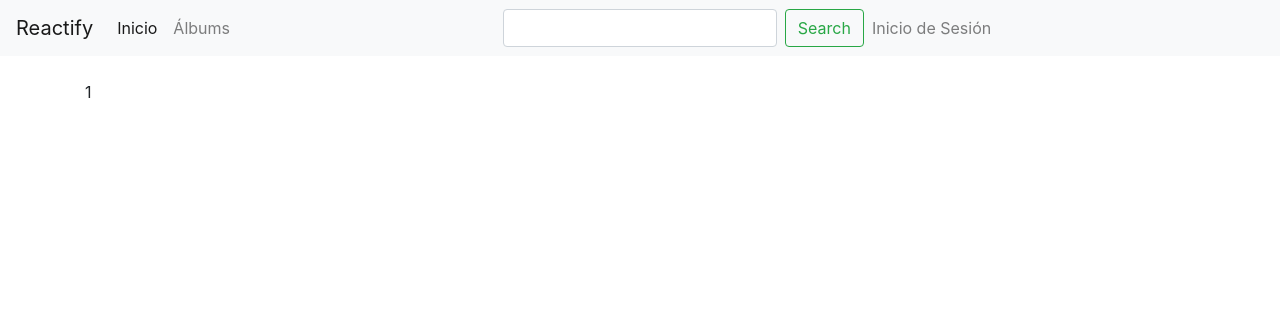
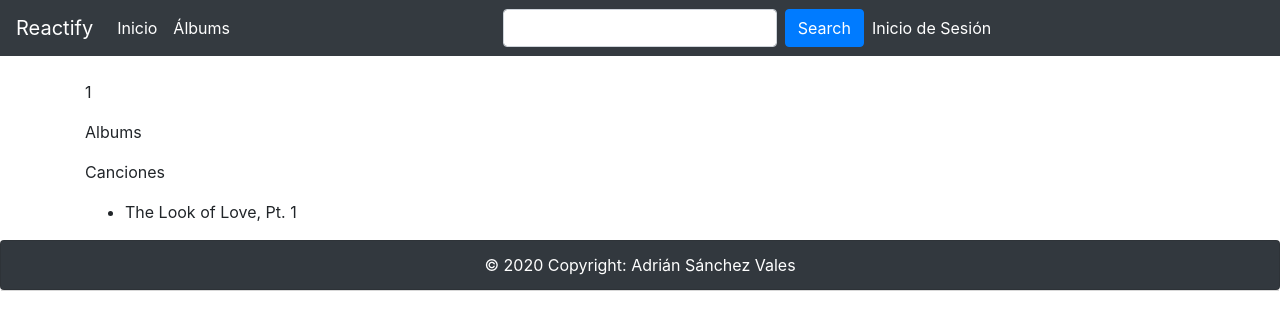
Before and after one commit to TrainingIT-REACT/practica-final-curso-adriansv87, a React app: page /search/1 in a window 1280 px wide. Built offline with nearby package versions, Linux system fonts and the light colour scheme; data requests are answered from the project's data file.

Commit message:
Se añade un footer a la página

```diff
--- a/src/App/App.js
+++ b/src/App/App.js
@@ -1,7 +1,8 @@
 import React, { Component } from 'react';
 import bootstrap from "bootstrap"; // eslint-disable-line no-unused-vars
+import {BrowserRouter as Router} from 'react-router-dom';
 import Header from '../Commom/Header';
-import {BrowserRouter as Router} from 'react-router-dom';
+import Footer from '../Commom/Footer';
 import Body from './body';
 
 // Css
@@ -12,22 +13,6 @@ class App extends Component {
     super(props);
 
     this.state = {
-      loading: true,
-      albums: []
-    }
-  }
-
-  async componentDidMount() {
-    try {
-      const res = await fetch('/albums');
-      const json = await res.json();
-      this.setState((prevState) => ({
-        ...prevState,
-        loading: false,
-        albums: json
-      }));
-    } catch(err) {
-      console.error("Error accediendo al servidor", err);
     }
   }
 
@@ -37,6 +22,7 @@ class App extends Component {
         <div>
           <Header/>
             <Body/>
+          <Footer/>
         </div>
       </Router>
     );
--- a/src/App/Search.js
+++ b/src/App/Search.js
@@ -13,14 +13,16 @@ class Search extends Component {
     this.state = {
         loading: true,
         albums: [],
+        songs: [],
         filtro: ""
     }
   }
 
   async componentDidMount() {
       try {
-          const res = await fetch('/albums');
-          const json = await res.json();
+          // albums
+          var res = await fetch('/albums');
+          var json = await res.json();
           this.setState((prevState) => ({
             ...prevState,
             loading: false,
@@ -34,6 +36,23 @@ class Search extends Component {
               }
           });
           this.setState({albums: array, filtro : this.props.match.params.filtro});
+
+          // songs
+          res = await fetch('/songs');
+          json = await res.json();
+          this.setState((prevState) => ({
+            ...prevState,
+            loading: false,
+            songs: json
+          }));
+
+          var array = [];
+          json.filter(f => {
+              if(f.name.toUpperCase().indexOf(this.props.match.params.filtro.toUpperCase()) !== -1) {
+                array.push(f);
+              }
+          });
+          this.setState({songs: array, filtro : this.props.match.params.filtro});
         } catch(err) {
           console.error("Error accediendo al servidor", err);
         }
@@ -41,10 +60,10 @@ class Search extends Component {
 
   async componentDidUpdate(prevProps, prevState) {
       if(prevProps.match.params.filtro !== this.props.match.params.filtro) {
-
         try {
-            const res = await fetch('/albums');
-            const json = await res.json();
+            // albums
+            var res = await fetch('/albums');
+            var json = await res.json();
             this.setState((prevState) => ({
               ...prevState,
               loading: false,
@@ -58,6 +77,23 @@ class Search extends Component {
                 }
             });
             this.setState({albums: array, filtro : this.props.match.params.filtro});
+
+            // songs
+            res = await fetch('/songs');
+            json = await res.json();
+            this.setState((prevState) => ({
+                ...prevState,
+                loading: false,
+                songs: json
+            }));
+
+            var array = [];
+            json.filter(f => {
+                if(f.name.toUpperCase().indexOf(this.props.match.params.filtro.toUpperCase()) !== -1) {
+                    array.push(f);
+                }
+            });
+            this.setState({songs: array, filtro : this.props.match.params.filtro});
           } catch(err) {
             console.error("Error accediendo al servidor", err);
           }
@@ -70,11 +106,22 @@ class Search extends Component {
         <div>
             <p> {this.props.match.params.filtro} </p>
 
+            <p> Albums </p>
             <p>
                 { this.state.loading ?
                 <p>Cargando...</p>
                 : <ul>
                     {this.state.albums.map(album => <li key={album.id}>{album.name}</li>)}
+                </ul>
+                }
+            </p>
+
+            <p> Canciones </p>
+            <p>
+                { this.state.loading ?
+                <p>Cargando...</p>
+                : <ul>
+                    {this.state.songs.map(song => <li key={song.id}>{song.name}</li>)}
                 </ul>
                 }
             </p>
--- a/src/Commom/App.css
+++ b/src/Commom/App.css
@@ -6,3 +6,11 @@
 .App h1 {
   text-align: center;
 }
+
+.FooterHeight{
+  height: 50px;
+}
+
+.LinkSinEstilo{
+  text-decoration: none !important;
+}
--- /dev/null
+++ b/src/Commom/Footer.js
@@ -0,0 +1,24 @@
+import React, { Component } from 'react';
+
+// Css
+import './App.css';
+
+class Footer extends Component {
+
+  render() {
+    return (
+      <div className='card text-white bg-dark FooterHeight'>
+        <div className='card-header FooterHeight'>
+            <footer>
+                <p className='text-center'>
+                    © 2020 Copyright:
+                    <a href="mailto:adrian.sanchez@altia.es?Subject=Curso%20de%20React" className='text-white LinkSinEstilo'> Adrián Sánchez Vales</a>
+                </p>
+            </footer>
+        </div>
+      </div>
+    );
+  }
+}
+
+export default Footer;
--- a/src/Commom/Header.js
+++ b/src/Commom/Header.js
@@ -34,28 +34,28 @@ class Header extends Component {
   render() {
     return (
       <div>
-        <nav className="navbar navbar-expand-lg navbar-light bg-light">
-          <a className="navbar-brand" href="#">Reactify</a>
+        <nav className="navbar navbar-expand-lg navbar-light text-white bg-dark">
+          <a className="navbar-brand text-white" href="#">Reactify</a>
           <button className="navbar-toggler" type="button" data-toggle="collapse" data-target="#navbarSupportedContent" aria-controls="navbarSupportedContent" aria-expanded="false" aria-label="Toggle navigation">
             <span className="navbar-toggler-icon"></span>
           </button>
 
-          <div className="collapse navbar-collapse" id="navbarSupportedContent">
+          <div className="collapse navbar-collapse text-white" id="navbarSupportedContent">
             <ul className="navbar-nav mr-auto">
               <li className="nav-item active">
-                <NavLink exact className="nav-link" to="/" className="nav-link" href="#">Inicio <span className="sr-only">(current)</span></NavLink>
+                <NavLink exact className="nav-link text-white" to="/">Inicio <span className="sr-only">(current)</span></NavLink>
               </li>
               <li className="nav-item">
-                <NavLink exact className="nav-link" to="/" className="nav-link" href="#">Álbums</NavLink>
+                <NavLink exact className="nav-link text-white" to="/">Álbums</NavLink>
               </li>
             </ul>
             <form className="form-inline my-2 my-lg-0">
               <input className="form-control mr-sm-2" type="text" onChange={e => this.setState({filtro:e.target.value})}/>
-              <button className="btn btn-outline-success my-2 my-sm-0" type="button" onClick={() => this.buscar()}>Search</button>
+              <button className="btn btn-primary my-2 my-sm-0 text-white" type="submit" onClick={() => this.buscar()}>Search</button>
             </form>
             <ul className="navbar-nav mr-auto">
             <li className="nav-item">
-                <NavLink exact className="nav-link" to="/" className="nav-link" href="#">Inicio de Sesión</NavLink>
+                <NavLink exact className="nav-link text-white" to="/">Inicio de Sesión</NavLink>
               </li>
             </ul>
           </div>
```
